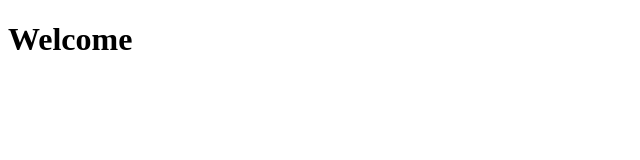
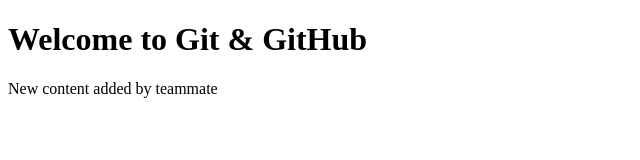
Before and after one commit to Karthik-7347/GitPullFetch2025, a plain HTML site: page index.html in a window 1280 px wide. Shown: the whole page, without its empty margins (0-640 px from the left). Drawn offline with Linux system fonts and the light colour scheme.

Commit message:
Added New Content to index.html Page

```diff
--- a/index.html
+++ b/index.html
@@ -6,6 +6,8 @@
     <title>Document</title>
 </head>
 <body>
-    <h1>Welcome</h1>
+    <h1>Welcome to Git & GitHub</h1>
+    <!-- Add New Content -->
+    <p>New content added by teammate</p>
 </body>
 </html>
```
